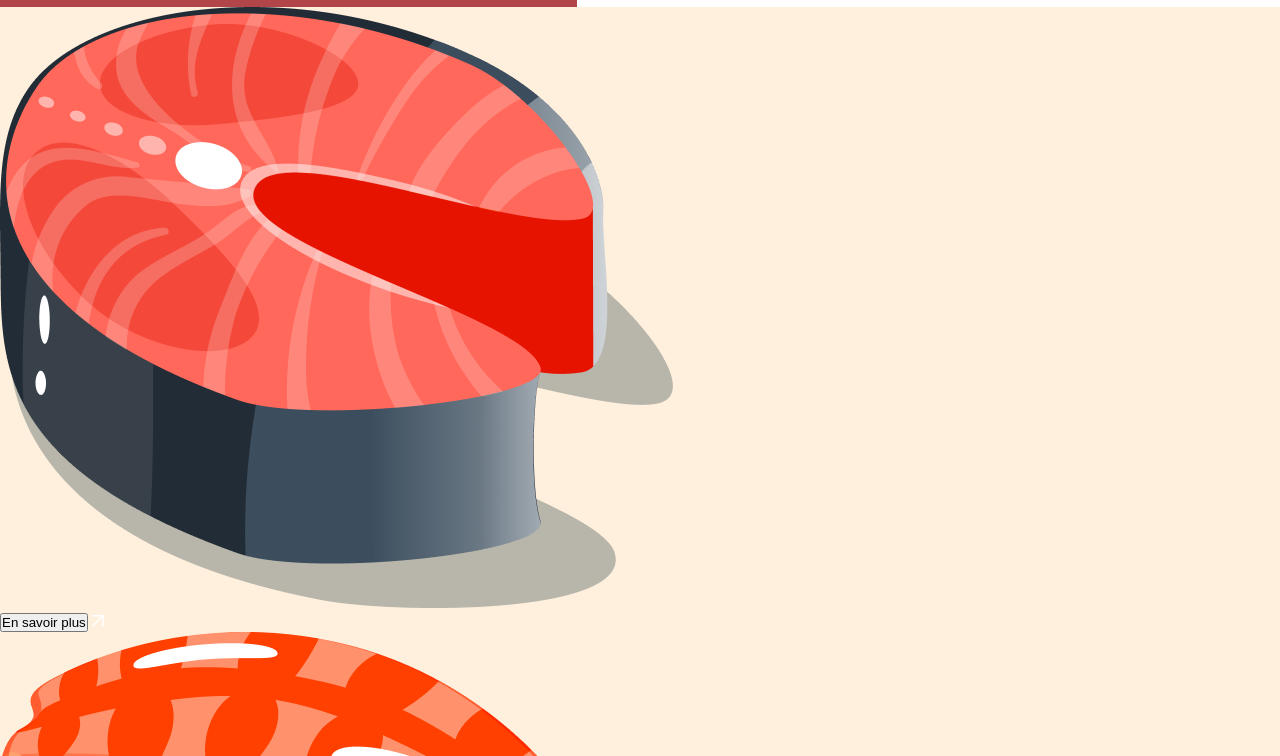
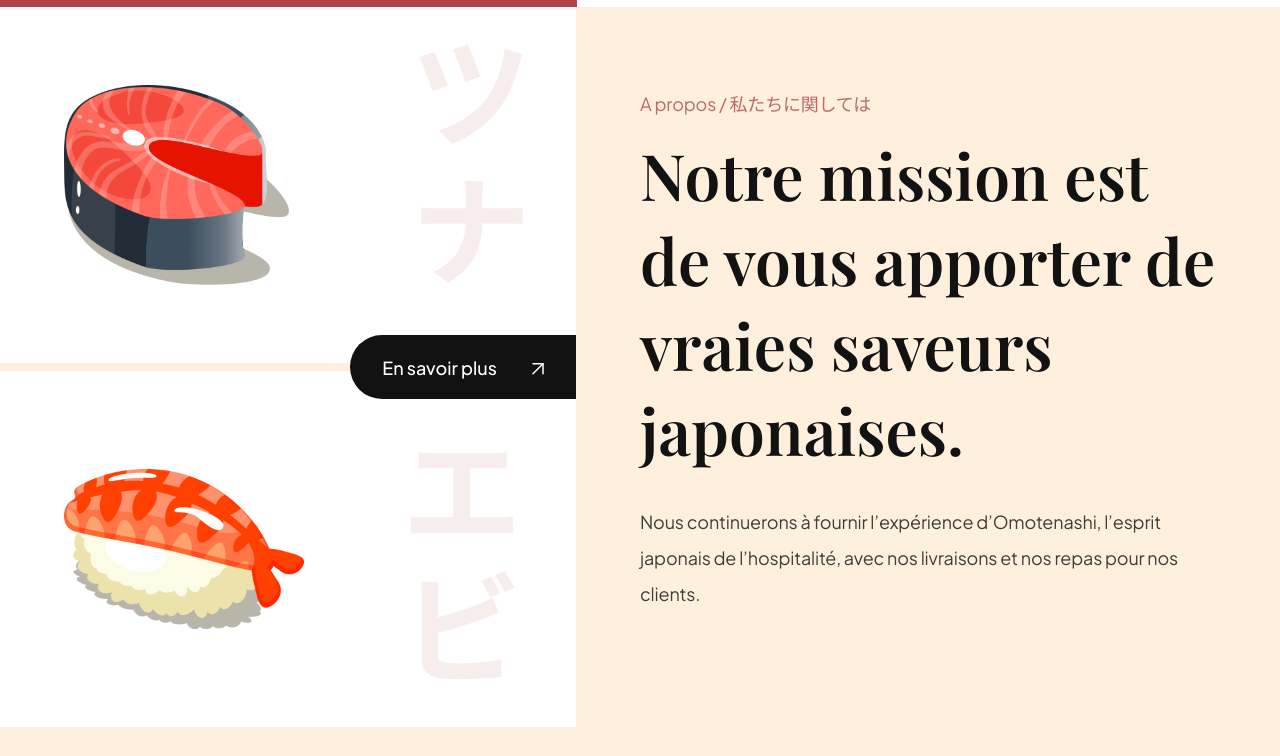
Before and after one commit to yannformation/sushiman, a website built with Vite: page index.html in a window 1280 px wide. Shown: the part 864-1620 px from the top of the page. After the commit the page ends 1591 px from the top, so only its background shows below. Built offline with nearby package versions, Linux system fonts and the light colour scheme.

Commit message:
section About réussie

```diff
--- a/css/sections/about.css
+++ b/css/sections/about.css
@@ -0,0 +1,82 @@
+.about-us {
+    display: flex;
+    min-height: 720px;
+    overflow: hidden;
+  }
+
+  .about-us__image {
+    flex: 1;
+    display: flex;
+    flex-direction: column;
+    justify-content: center;
+
+    background: var(--color-white);
+
+    position: relative;
+  }
+
+  .about-us__image div {
+    padding: 32px 64px;
+
+    flex: 1;
+    display: flex;
+    align-items: center;
+
+    background-position: center;
+    background-repeat: no-repeat;
+    background-size: contain;
+  }
+
+  .about-us__image-sushi3 {
+    border-bottom: 8px solid var(--color-creamson);
+
+    background-image: url("../../assets/about_bg1.png")
+  }
+
+  .about-us__image-sushi2 {
+    background-image: url("../../assets/about_bg2.png")
+  }
+
+  .about-us__image-sushi3 img {
+    width: 225px;
+    height: 200px;
+  }
+
+  .about-us__image-sushi2 img {
+    width: 240px;
+    height: 160px;
+  }
+
+  .about-us__button {
+    position: absolute;
+    right: 0;
+
+    padding: 12px 32px;
+    min-height: 64px;
+    background: var(--secondary-color);
+    border-radius: 32px 0 0 32px;
+    border:0;
+    outline: 0;
+
+    color: #fff;
+    font-family: var(--plus-jakarta-sans);
+    font-weight: 500;
+    font-size: 18px;
+    line-height: 23px;
+
+    cursor: pointer;
+  }
+
+  .about-us__button img {
+    object-fit: contain;
+    margin-left: 32px;
+  }
+
+  .about-us__content {
+    padding: 64px;
+
+    flex:1;
+    display: flex;
+    justify-content: center;
+    flex-direction: column;
+  }
--- a/index.html
+++ b/index.html
@@ -90,9 +90,9 @@
       </div>
       <button class="about-us__button">
         En savoir plus
+        <img src="assets/arrow-up-right.svg" alt="En savoir plus" />
       </button>
-      <img src="assets/arrow-up-right.svg" alt="En savoir plus" />
-      </div>
+
 
       <div class="about-us__image-sushi2">
         <img src="assets/sushi-2.png" alt="sushi" />
```
